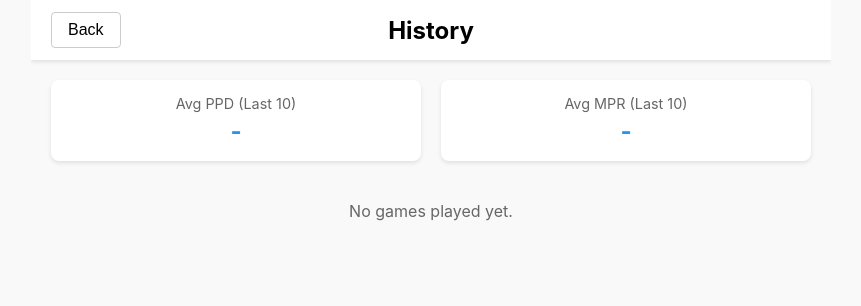
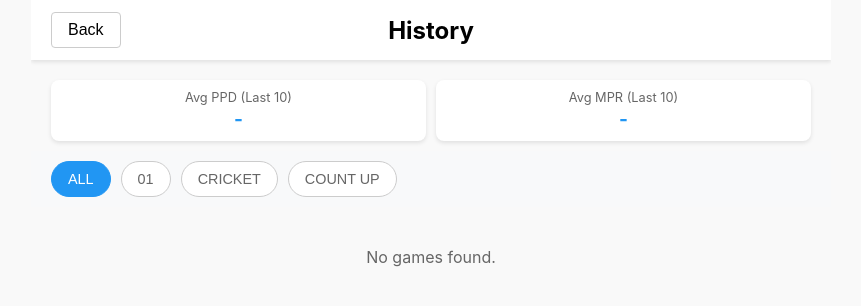
Before and after one commit to yuto0226/Darts-Scorer, a Vue app: page /history in a window 1280 px wide. Shown: the top 306 px of the page, without its empty margins (209-1070 px from the left). Built offline with nearby package versions, Linux system fonts and the light colour scheme.

Commit message:
feat: add history filter

```diff
--- a/src/components/StatsChart.vue
+++ b/src/components/StatsChart.vue
@@ -63,6 +63,11 @@
     intersect: false,
   },
   scales: {
+    x: {
+      ticks: {
+        display: false,
+      },
+    },
     y: {
       type: 'linear' as const,
       display: true,
--- a/src/views/HistoryView.vue
+++ b/src/views/HistoryView.vue
@@ -6,6 +6,17 @@
 
 const router = useRouter()
 const historyStore = useHistoryStore()
+
+const filterType = ref<'ALL' | '01' | 'CRICKET' | 'COUNT UP'>('ALL')
+
+const filteredGames = computed(() => {
+  if (filterType.value === 'ALL') return historyStore.games
+  if (filterType.value === '01') return historyStore.games.filter((g) => g.type === '01')
+  if (filterType.value === 'CRICKET') return historyStore.games.filter((g) => g.type === 'cricket')
+  if (filterType.value === 'COUNT UP')
+    return historyStore.games.filter((g) => g.type === 'count_up')
+  return historyStore.games
+})
 
 const recentStats = computed(() => {
   const last10 = historyStore.games.slice(0, 10)
@@ -76,11 +87,22 @@
         <StatsChart :games="historyStore.games" />
       </div>
 
+      <div class="filters">
+        <button :class="{ active: filterType === 'ALL' }" @click="filterType = 'ALL'">ALL</button>
+        <button :class="{ active: filterType === '01' }" @click="filterType = '01'">01</button>
+        <button :class="{ active: filterType === 'CRICKET' }" @click="filterType = 'CRICKET'">
+          CRICKET
+        </button>
+        <button :class="{ active: filterType === 'COUNT UP' }" @click="filterType = 'COUNT UP'">
+          COUNT UP
+        </button>
+      </div>
+
       <div class="list">
-        <div v-if="historyStore.games.length === 0" class="empty">No games played yet.</div>
+        <div v-if="filteredGames.length === 0" class="empty">No games found.</div>
         <div
           v-else
-          v-for="game in historyStore.games"
+          v-for="game in filteredGames"
           :key="game.id"
           class="game-item"
           @click="goToDetails(game.id)"
@@ -121,7 +143,7 @@
 .content-wrapper {
   flex: 1;
   overflow-y: auto;
-  padding: 20px;
+  padding: 0;
 }
 
 .sticky-header {
@@ -167,13 +189,14 @@
 
 .stats-overview {
   display: flex;
-  gap: 20px;
-  margin-bottom: 20px;
+  gap: 10px;
+  margin-bottom: 10px;
+  padding: 20px 20px 0 20px;
 }
 
 .stat-card {
   background: white;
-  padding: 15px;
+  padding: 10px;
   border-radius: 8px;
   box-shadow: 0 2px 4px rgba(0, 0, 0, 0.1);
   flex: 1;
@@ -181,24 +204,61 @@
 }
 
 .stat-label {
-  font-size: 0.9rem;
+  font-size: 0.8rem;
   color: #666;
-  margin-bottom: 5px;
+  margin-bottom: 2px;
 }
 
 .stat-value {
-  font-size: 1.5rem;
+  font-size: 1.2rem;
   font-weight: bold;
   color: #2196f3;
 }
 
 .chart-container {
-  height: 250px;
-  margin-bottom: 20px;
+  height: 180px;
+  margin: 0 20px 10px 20px;
   background: white;
   padding: 10px;
   border-radius: 8px;
   box-shadow: 0 2px 4px rgba(0, 0, 0, 0.1);
+}
+
+.filters {
+  display: flex;
+  gap: 10px;
+  margin-bottom: 10px;
+  overflow-x: auto;
+  padding-bottom: 10px; /* For scrollbar */
+  padding-top: 10px;
+  position: sticky;
+  top: 0;
+  background: #f8f9fa;
+  z-index: 5;
+  padding-left: 20px;
+  padding-right: 20px;
+}
+
+.filters button {
+  padding: 8px 16px;
+  border: 1px solid #ccc;
+  border-radius: 20px;
+  background: white;
+  color: #666;
+  cursor: pointer;
+  white-space: nowrap;
+  font-size: 0.9rem;
+  transition: all 0.2s;
+}
+
+.filters button.active {
+  background: #2196f3;
+  color: white;
+  border-color: #2196f3;
+}
+
+.list {
+  padding: 0 20px 20px 20px;
 }
 
 .game-item {
```
